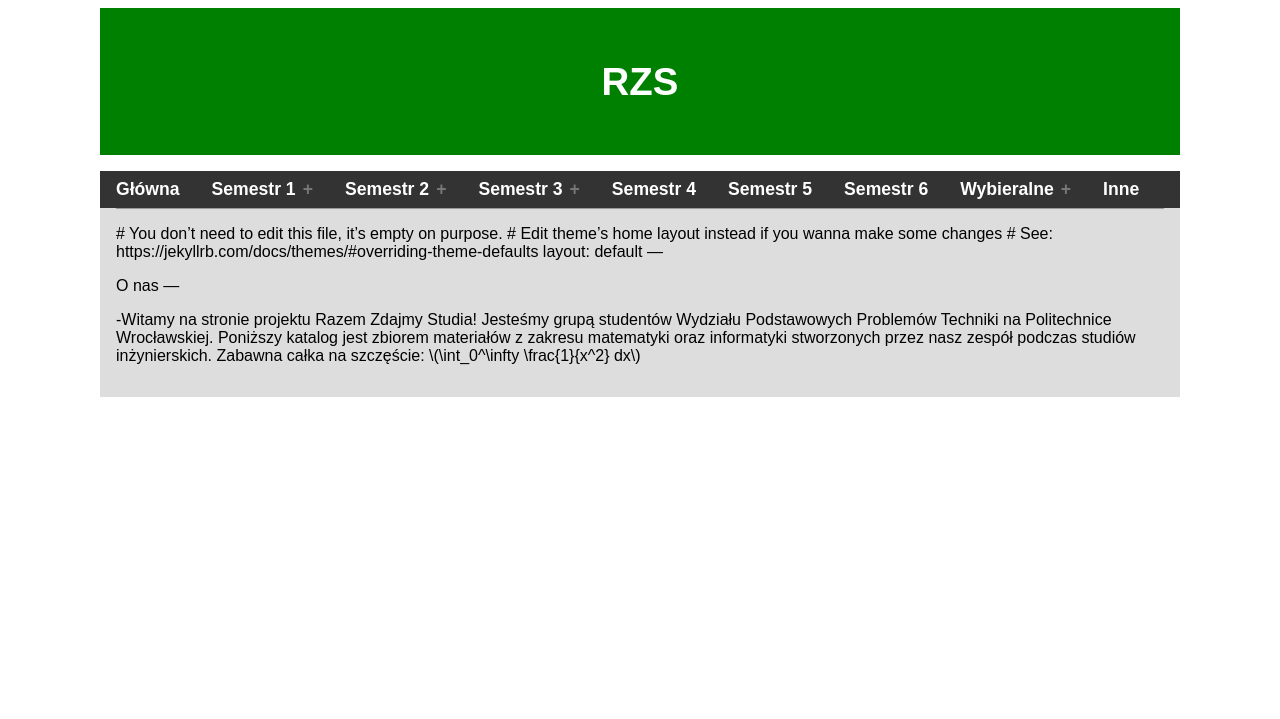
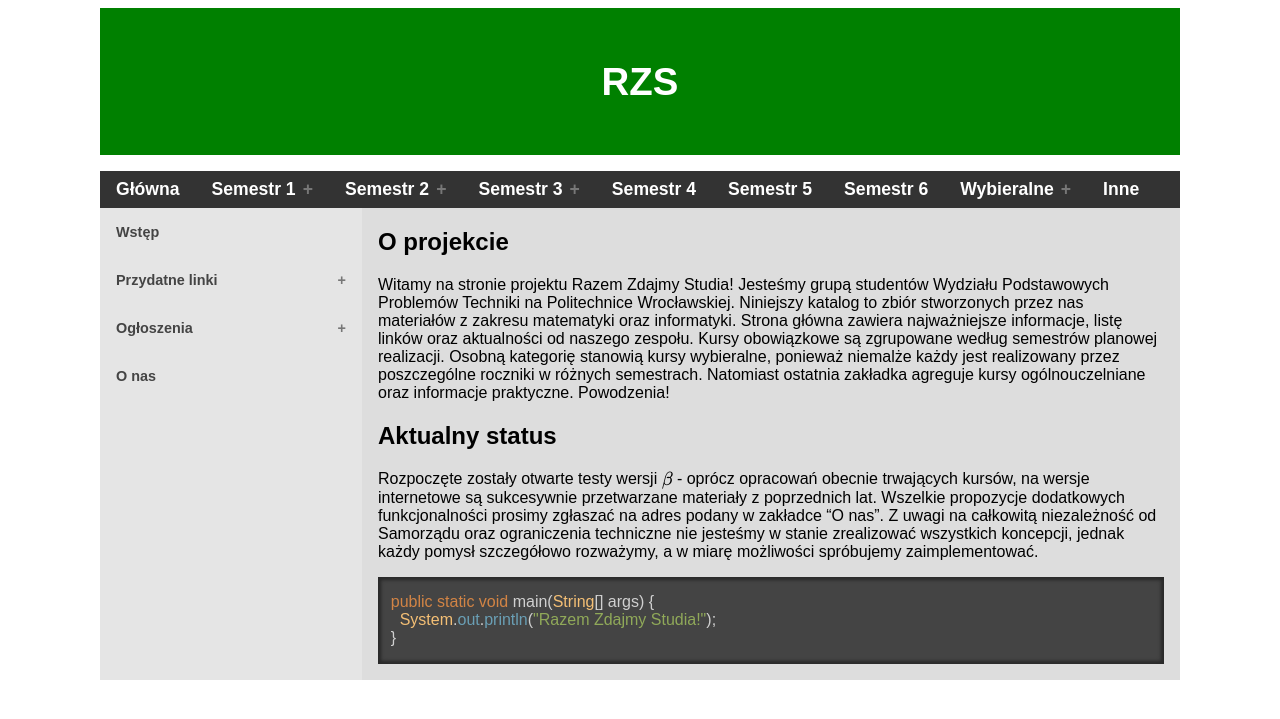
Before and after one commit to rzs-site/rzs-site.github.io, a Jekyll site: the page built from index.md, in a window 1280 px wide. Shown: the top 719 px of the page. Built offline with Jekyll 4.4.1, drawn with Linux system fonts in a browser that asks for light colours; our own code applies the rules of GitHub Pages for plain Markdown files; formulas are drawn with MathJax 3.

Commit message:
Update index.md

````diff
--- a/index.md
+++ b/index.md
@@ -1,11 +1,22 @@
- ---
- # You don't need to edit this file, it's empty on purpose.
- # Edit theme's home layout instead if you wanna make some changes
- # See: https://jekyllrb.com/docs/themes/#overriding-theme-defaults
- layout: default
- ---
+---
+layout: acc_layout
+toc: main_page
+use_math: true
+use_highlight: true
+---
 
- O nas
- ---
+O projekcie
+---
 
--Witamy na stronie projektu Razem Zdajmy Studia! Jesteśmy grupą studentów Wydziału Podstawowych Problemów Techniki na Politechnice Wrocławskiej. Poniższy katalog jest zbiorem materiałów z zakresu matematyki oraz informatyki stworzonych przez nasz zespół podczas studiów inżynierskich. Zabawna całka na szczęście: \\(\int_0^\infty \frac{1}{x^2} dx\\)
+Witamy na stronie projektu Razem Zdajmy Studia! Jesteśmy grupą studentów Wydziału Podstawowych Problemów Techniki na Politechnice Wrocławskiej. Niniejszy katalog to zbiór stworzonych przez nas materiałów z zakresu matematyki oraz informatyki. Strona główna zawiera najważniejsze informacje, listę linków oraz aktualności od naszego zespołu. Kursy obowiązkowe są zgrupowane według semestrów planowej realizacji. Osobną kategorię stanowią kursy wybieralne, ponieważ niemalże każdy jest realizowany przez poszczególne roczniki w różnych semestrach. Natomiast ostatnia zakładka agreguje kursy ogólnouczelniane oraz informacje praktyczne. Powodzenia!
+
+Aktualny status
+---
+
+Rozpoczęte zostały otwarte testy wersji \\( \beta \\) - oprócz opracowań obecnie trwających kursów, na wersje internetowe są sukcesywnie przetwarzane materiały z poprzednich lat. Wszelkie propozycje dodatkowych funkcjonalności prosimy zgłaszać na adres podany w zakładce "O nas". Z uwagi na całkowitą niezależność od Samorządu oraz ograniczenia techniczne nie jesteśmy w stanie zrealizować wszystkich koncepcji, jednak każdy pomysł szczegółowo rozważymy, a w miarę możliwości spróbujemy zaimplementować.
+
+```java
+public static void main(String[] args) {
+  System.out.println("Razem Zdajmy Studia!");
+}
+```
````
